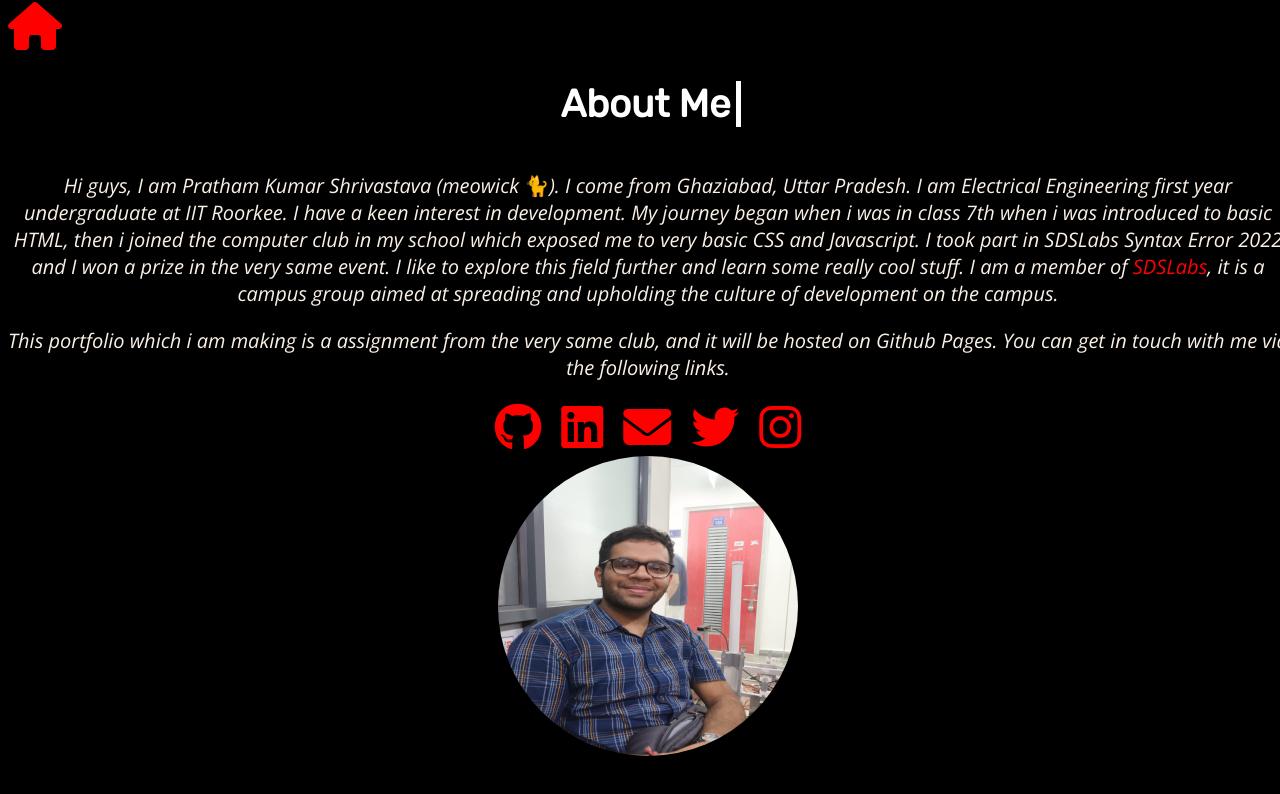
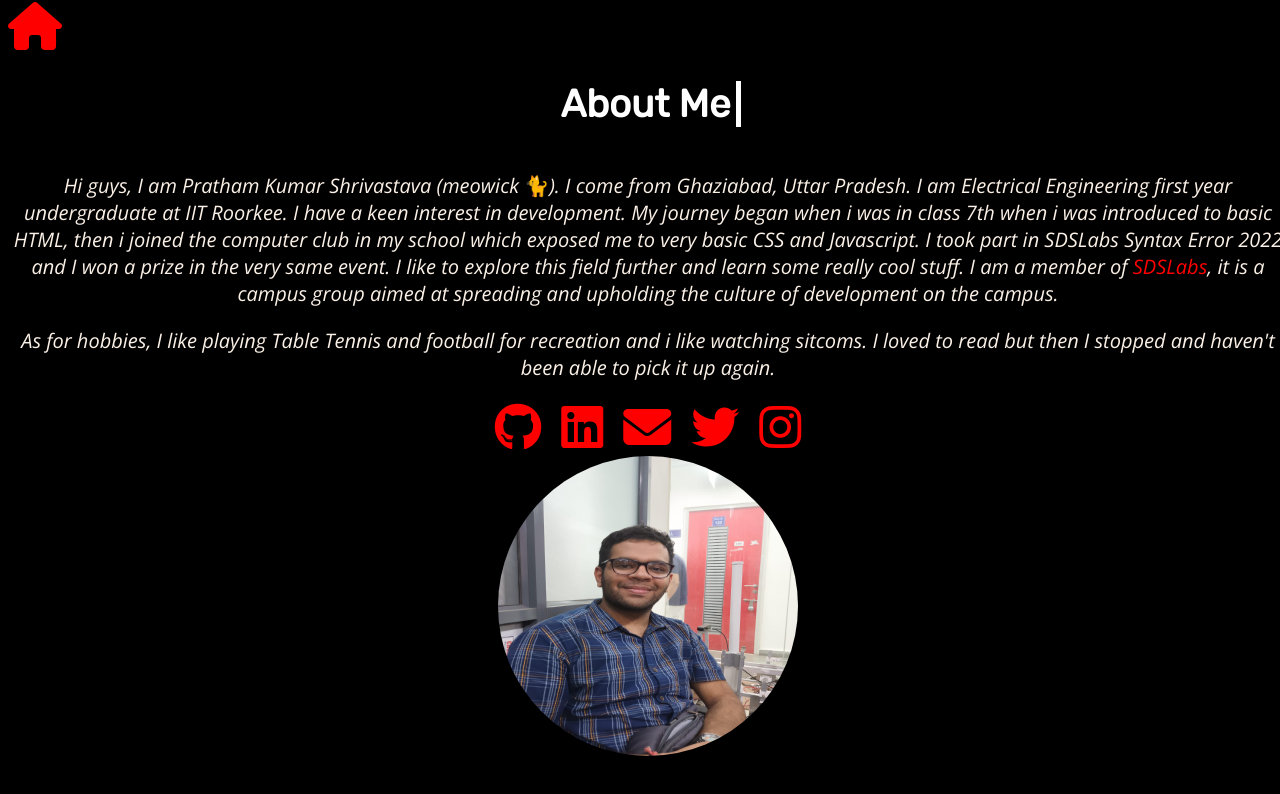
Before and after one commit to pratham1729/pratham1729.github.io, a plain HTML site: page aboutme.html in a window 1280 px wide. Drawn offline with nearby package versions, Linux system fonts and the light colour scheme.

Commit message:
blah blah

```diff
--- a/aboutme.html
+++ b/aboutme.html
@@ -31,8 +31,8 @@
                 I took part in SDSLabs Syntax Error 2022 and I won a prize in the very same event. I like to explore this field further and learn some really cool stuff.
                 I am a member of <a href="https://sdslabs.co/">SDSLabs</a>, it is a campus group aimed at spreading and upholding the culture of development on the campus.</p>
             <p>
-                This portfolio which i am making is a assignment from the very same club, and it will be hosted on Github Pages.
-                You can get in touch with me via the following links.
+                As for hobbies, I like playing Table Tennis and football for recreation and i like watching sitcoms. I loved to read but
+                then I stopped and haven't been able to pick it up again.
             </p>
             </div>
             <div class="container">
```
